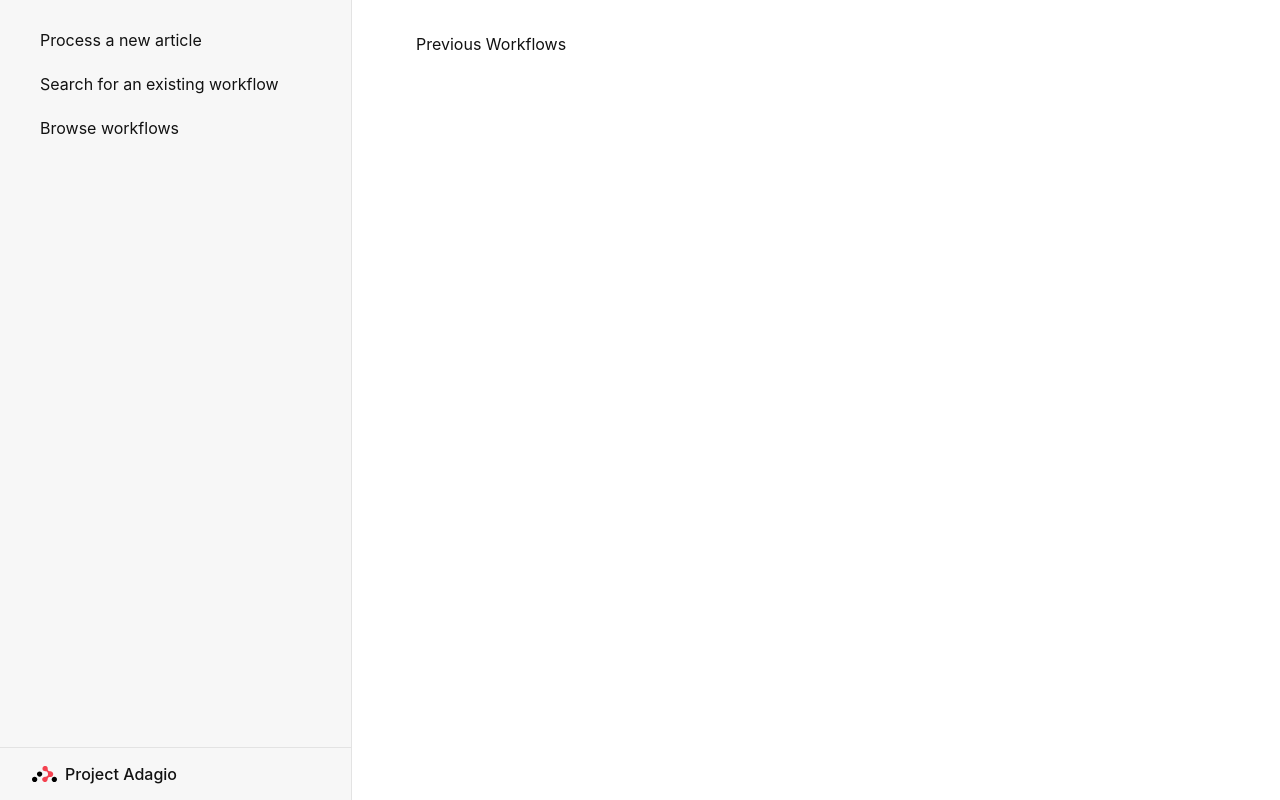
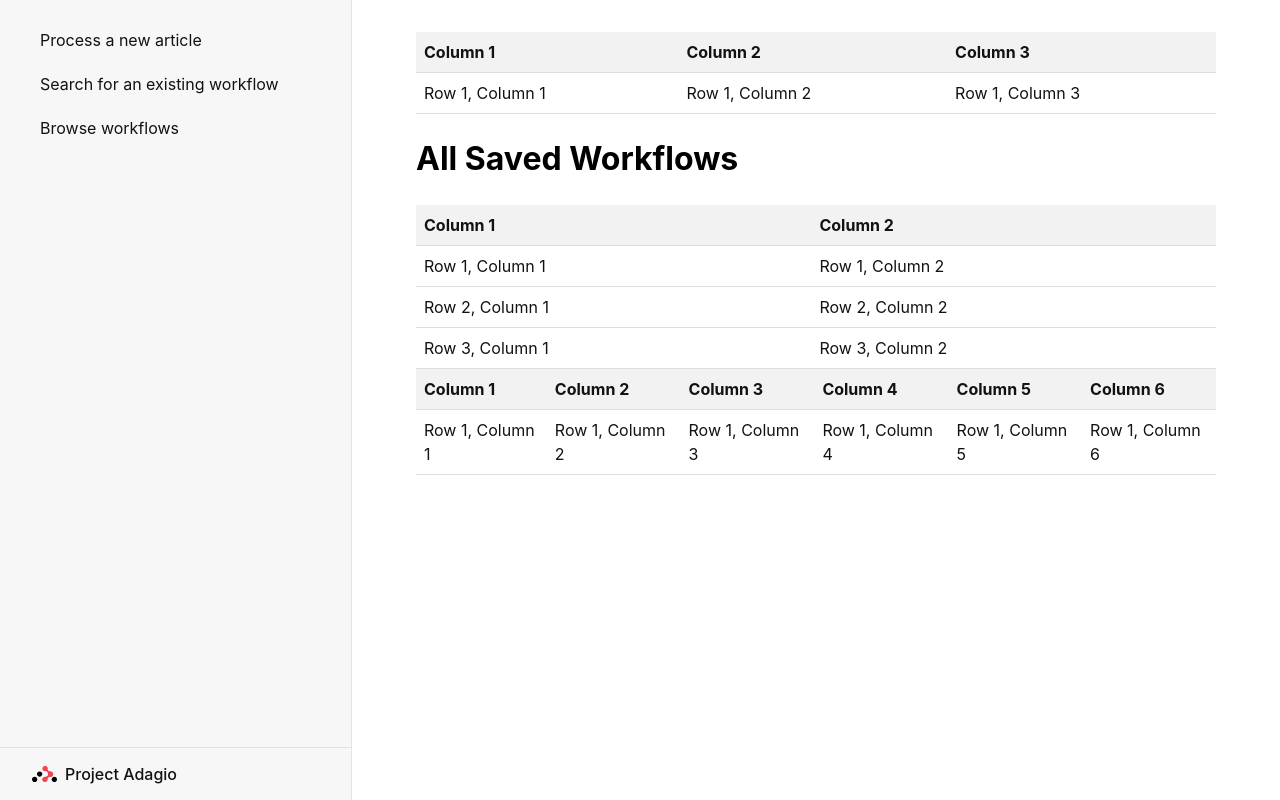
Before and after one commit to AlfredAria/Adagio, a React (Create React App) app in the folder adagiostackserver/web/: page /browse-workflows in a window 1280 px wide. Built offline with nearby package versions, Linux system fonts and the light colour scheme.

Commit message:
edit wbe pages

```diff
--- /dev/null
+++ b/adagiostackserver/web/src/BrowseWorkflows.css
@@ -0,0 +1,12 @@
+table {
+    border-collapse: collapse;
+    width: 100%;
+}
+th, td {
+    text-align: left;
+    padding: 8px;
+    border-bottom: 1px solid #ddd;
+}
+th {
+    background-color: #f2f2f2;
+}
--- a/adagiostackserver/web/src/BrowseWorkflows.jsx
+++ b/adagiostackserver/web/src/BrowseWorkflows.jsx
@@ -1,5 +1,76 @@
+import './BrowseWorkflows.css';
+
 export default function PreviousWorkflows() {
     return (
-        <div>Previous Workflows</div>
+        <><div className="title-table">
+            <table>
+                <thead>
+                    <tr>
+                        <th>Column 1</th>
+                        <th>Column 2</th>
+                        <th>Column 3</th>
+                    </tr>
+                </thead>
+                <tbody>
+                    <tr>
+                        <td>Row 1, Column 1</td>
+                        <td>Row 1, Column 2</td>
+                        <td>Row 1, Column 3</td>
+                    </tr>
+                </tbody>
+            </table></div>
+            <div className="title">
+                <h1>
+                    All Saved Workflows
+                </h1>
+            </div>
+            <div className = "workflows-page">
+            <table>
+                <thead>
+                    <tr>
+                        <th>Column 1</th>
+                        <th>Column 2</th>
+                    </tr>
+                </thead>
+                <tbody>
+                    <tr>
+                        <td>Row 1, Column 1</td>
+                        <td>Row 1, Column 2</td>
+                    </tr>
+                    <tr>
+                        <td>Row 2, Column 1</td>
+                        <td>Row 2, Column 2</td>
+                    </tr>
+                    <tr>
+                        <td>Row 3, Column 1</td>
+                        <td>Row 3, Column 2</td>
+                    </tr>
+                </tbody>
+            </table></div>
+            <div className = "number-page">
+            <table>
+                <thead>
+                    <tr>
+                        <th>Column 1</th>
+                        <th>Column 2</th>
+                        <th>Column 3</th>
+                        <th>Column 4</th>
+                        <th>Column 5</th>
+                        <th>Column 6</th>
+                    </tr>
+                </thead>
+                <tbody>
+                    <tr>
+                        <td>Row 1, Column 1</td>
+                        <td>Row 1, Column 2</td>
+                        <td>Row 1, Column 3</td>
+                        <td>Row 1, Column 4</td>
+                        <td>Row 1, Column 5</td>
+                        <td>Row 1, Column 6</td>
+                    </tr>
+                </tbody>
+            </table></div>
+            </>
+
     );
 }
```
Also changed, not shown: 2 other files (tests, documents, lock files or other folders).
